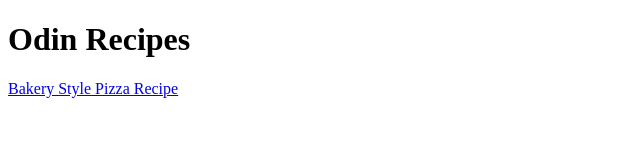
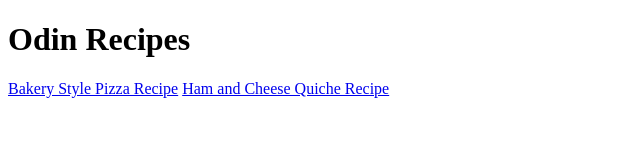
Before and after one commit to Balbader/odin-recipes, a plain HTML site: page index.html in a window 1280 px wide. Shown: the whole page, without its empty margins (0-640 px from the left). Drawn offline with Linux system fonts and the light colour scheme.

Commit message:
added new link

```diff
--- a/index.html
+++ b/index.html
@@ -8,5 +8,6 @@
 <body>
 	<h1>Odin Recipes</h1>
 	<a href="./recipes/bakery_style_pizza.html">Bakery Style Pizza Recipe</a>
+	<a href="./recipes/quiche_ham_and_cheese.html">Ham and Cheese Quiche Recipe</a>
 </body>
 </html>
```
